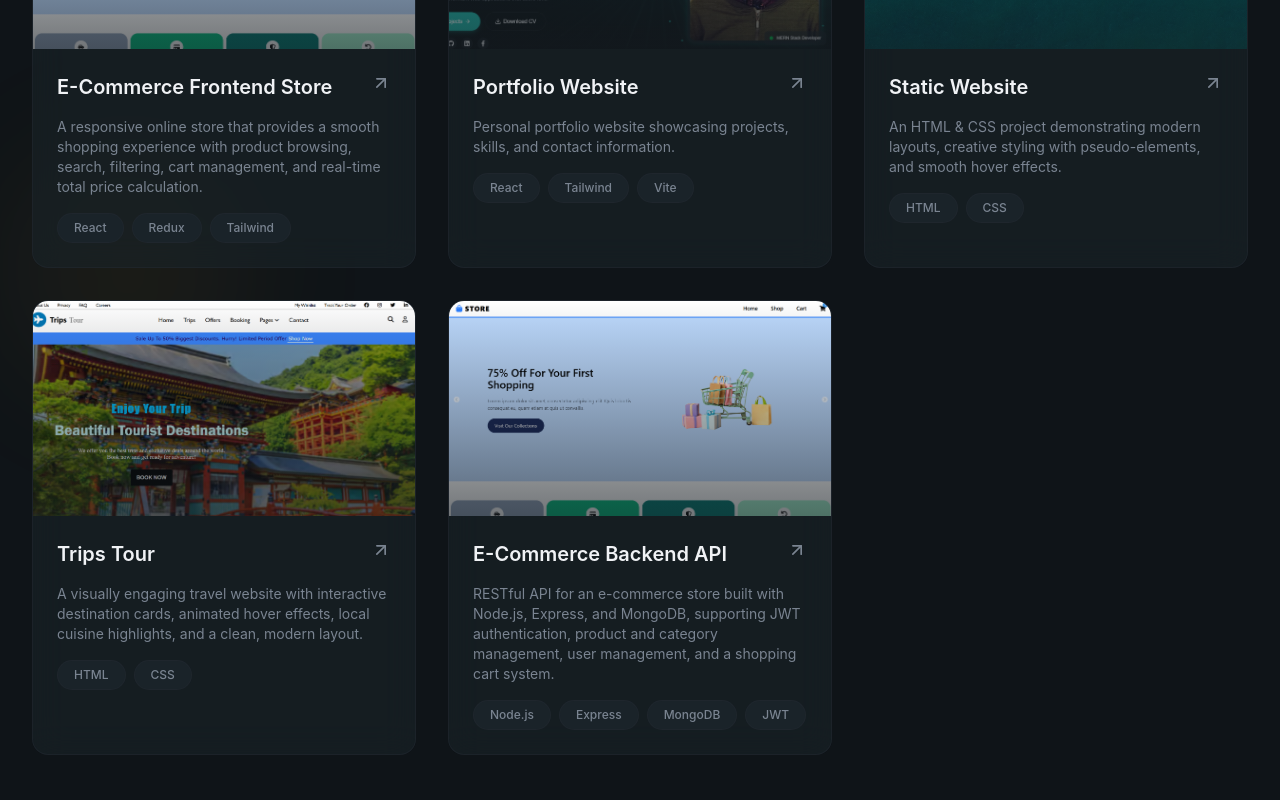
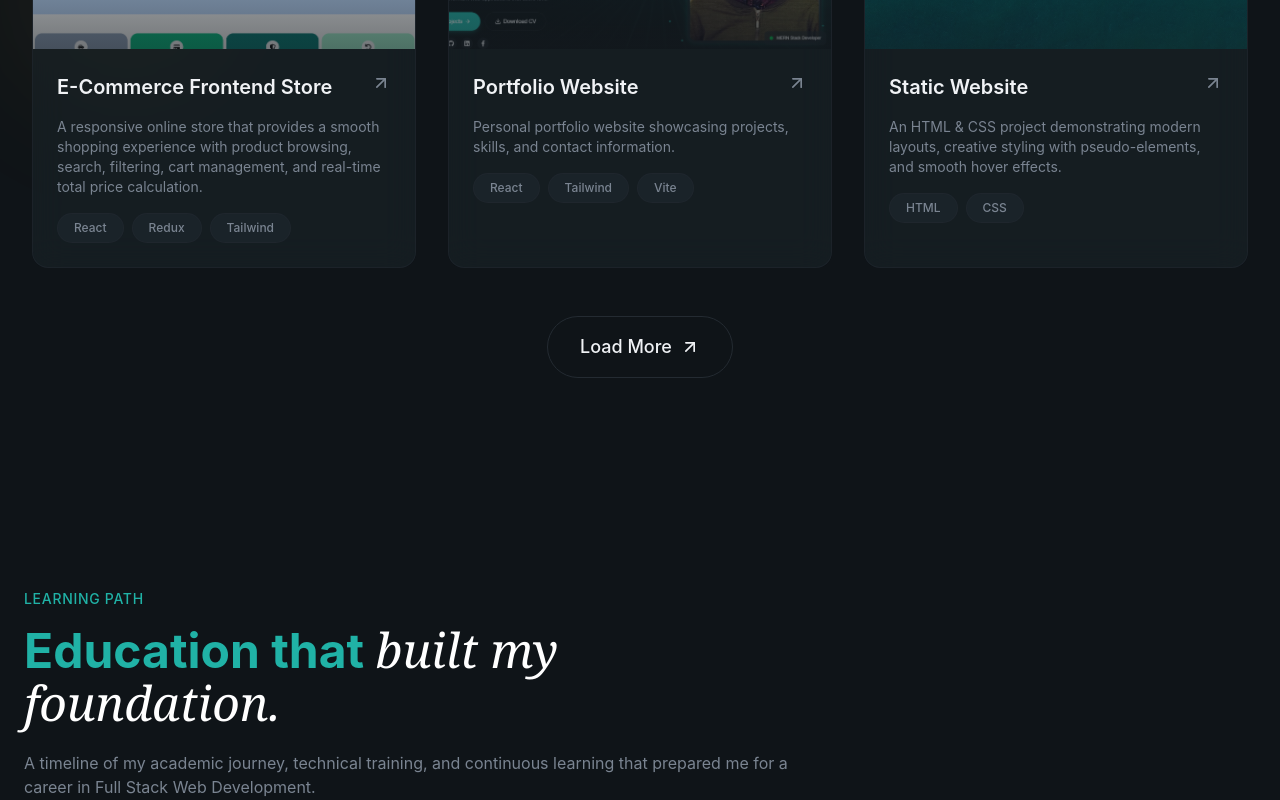
Before and after one commit to mazin189/Portfolio, a React (Vite) app: page / in a window 1280 px wide. Shown: the part 2955-3755 px from the top of the page. Built offline with nearby package versions, Linux system fonts and the light colour scheme.

Commit message:
adding project

```diff
--- a/src/sections/Projects.jsx
+++ b/src/sections/Projects.jsx
@@ -1,14 +1,14 @@
 import { ArrowUpRight } from "lucide-react";
 import { FaGithub } from "react-icons/fa";
 import { useState } from "react";
-// import { AnimatedBorderButton } from "/src/components/AnimatedBorderButton.jsx";
+import { AnimatedBorderButton } from "/src/components/AnimatedBorderButton.jsx";
 import ecommerceImg from "../assets/e-commerce.png";
 import restaurantImg from "../assets/restaurant.png";
 import portfolioWebsiteImg from "../assets/portfolio.png";
 import staticWebsiteImg from "../assets/first-proj.png";
 import travelWebsiteImg from "../assets/proj2.png";
 import bankImg from "../assets/bankImg.png";
-import eCommerceDashboardImg from "../assets/ecom-dashboard.png"
+import eCommerceDashboardImg from "../assets/ecom-dashboard.png";
 
 const projects = [
   {
@@ -23,7 +23,7 @@ const projects = [
     },
     github: "https://github.com/mazin189/fullstack-bank",
   },
-    {
+  {
     title: "E-Commerce Admin Dashboard",
     description:
       "Collaborated with a team to develop a responsive e-commerce platform featuring product browsing, filtering, shopping cart, wishlist, order management, and secure authentication. Integrated RESTful APIs using Axios and built a comprehensive admin dashboard for managing products, users, carts, orders, and store settings.",
@@ -44,7 +44,7 @@ const projects = [
     link: "https://mazin189.github.io/restaurant-bootstrap/",
     github: "https://github.com/mazin189/restaurant-bootstrap",
   },
-   {
+  {
     title: "E-Commerce Frontend Store",
     description:
       "A responsive online store that provides a smooth shopping experience with product browsing, search, filtering, cart management, and real-time total price calculation.",
@@ -93,6 +93,13 @@ const projects = [
 
 export default function Projects() {
   const [selectedProject, setSelectedProject] = useState(null);
+  const [visibleProjects, setVisibleProjects] = useState(6);
+  const [clicked, setClicked] = useState(true);
+  const loadProjects = () => {
+    const numberOfProjects = projects.length;
+    setVisibleProjects(numberOfProjects);
+    setClicked(false);
+  };
   return (
     <section id="projects" className="py-32 relative overflow-hidden">
       <div className="absolute top-1/4 right-0 w-96 h-96 bg-primary/5 rounded-full blur-3xl"></div>
@@ -117,7 +124,7 @@ export default function Projects() {
         </div>
 
         <div className="grid md:grid-cols-2 lg:grid-cols-3 gap-8">
-          {projects.map((project, index) => (
+          {projects.slice(0, visibleProjects).map((project, index) => (
             <div
               key={index}
               className="group glass rounded-2xl overflow-hidden animate-fade-in md:row-span-1"
@@ -202,12 +209,17 @@ export default function Projects() {
           ))}
         </div>
 
-        {/* <div className="text-center mt-12 animate-fade-in animation-delay-500">
-          <AnimatedBorderButton>
-            View All Projects
-            <ArrowUpRight className="w-5 h-5" />
-          </AnimatedBorderButton>
-        </div> */}
+        {clicked && (
+          <div
+            className="text-center mt-12 animate-fade-in animation-delay-500"
+            onClick={loadProjects}
+          >
+            <AnimatedBorderButton>
+              Load More
+              <ArrowUpRight className="w-5 h-5" />
+            </AnimatedBorderButton>
+          </div>
+        )}
       </div>
 
       {selectedProject && (
```
